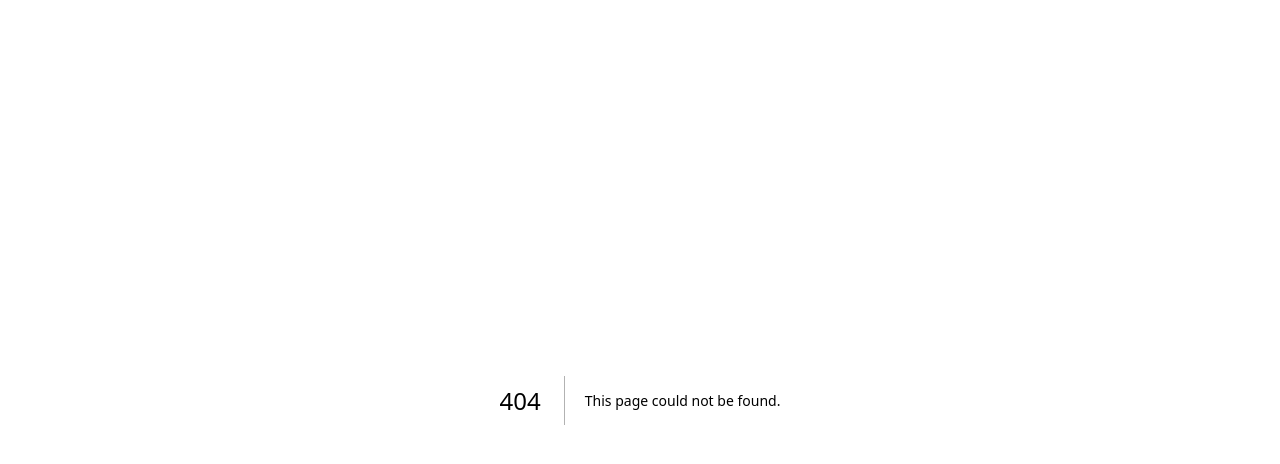
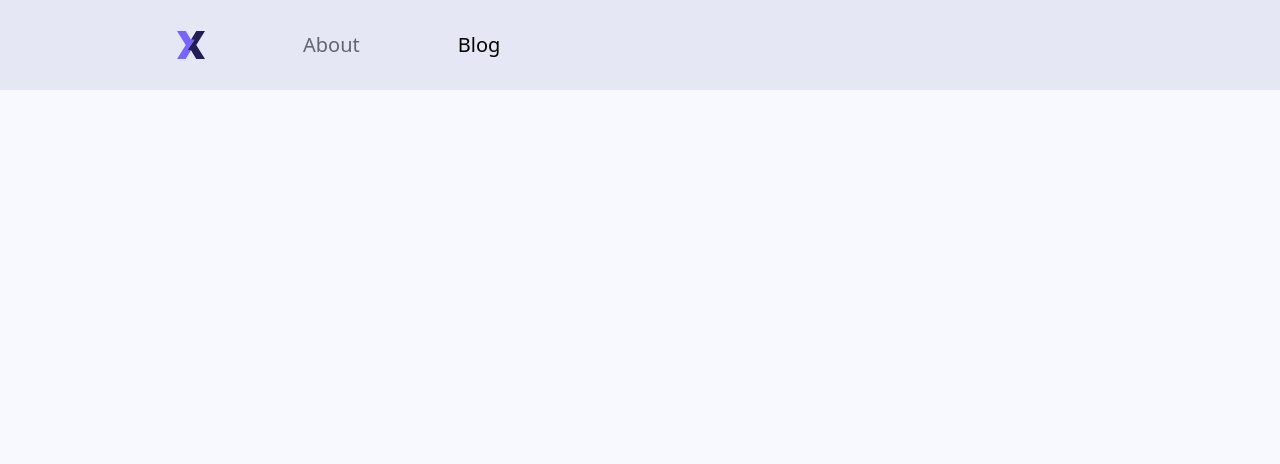
Before and after one commit to MaxRandle/portfolio-website-v5, a Next.js app: page /blog in a window 1280 px wide. Before the commit this address had no page. Shown: the top 464 px of the page. Built offline with nearby package versions, Linux system fonts and the light colour scheme.

Commit message:
add AppNavHeader

```diff
--- a/src/app/(home)/page.tsx
+++ b/src/app/(home)/page.tsx
@@ -1,24 +1,12 @@
-import { Nav, NavLink } from "@ui/Nav";
+import { HeroSection } from "./HeroSection";
+import { AppNavHeader } from "@components/AppNavHeader";
 import { TechStackSection } from "./TechStackSection";
-import { Container } from "@ui/Container";
-import { LinkStyleButton } from "@ui/Link";
-import { BrandLogoIcon } from "@components/BrandLogoIcon";
-import { HeroSection } from "./HeroSection";
+import { ROUTE_MAP } from "@config/index";
 
 export default function Home() {
   return (
     <>
-      <Nav>
-        <Container className="flex items-center justify-between gap-6 sm:justify-start sm:gap-20">
-          <LinkStyleButton className="shrink-0 p-2 border border-transparent">
-            <BrandLogoIcon size={28} />
-          </LinkStyleButton>
-          <NavLink isActive href={"/"}>
-            About
-          </NavLink>
-          <NavLink href={"/blog"}>Blog</NavLink>
-        </Container>
-      </Nav>
+      <AppNavHeader currentRoute={ROUTE_MAP.about.root} />
       <main>
         <HeroSection />
         <TechStackSection />
--- /dev/null
+++ b/src/app/blog/page.tsx
@@ -0,0 +1,17 @@
+import { AppNavHeader } from "@components/AppNavHeader";
+import { ROUTE_MAP } from "@config/index";
+import { Container } from "@ui/Container";
+import { Section } from "@ui/Section";
+
+export default function BlogPage() {
+  return (
+    <>
+      <AppNavHeader currentRoute={ROUTE_MAP.blogPosts.root} />
+      <main>
+        <Section>
+          <Container></Container>
+        </Section>
+      </main>
+    </>
+  );
+}
--- /dev/null
+++ b/src/components/AppNavHeader.tsx
@@ -0,0 +1,33 @@
+import { Nav, NavLink, NavProps } from "@ui/Nav";
+import { Container } from "@ui/Container";
+import { LinkStyleButton } from "@ui/Link";
+import { BrandLogoIcon } from "@components/BrandLogoIcon";
+import { ROUTE_MAP } from "@config/index";
+
+type Props = NavProps & {
+  currentRoute: string;
+};
+
+export function AppNavHeader({ currentRoute, ...props }: Props) {
+  return (
+    <Nav {...props}>
+      <Container className="flex items-center justify-between gap-6 sm:justify-start sm:gap-20">
+        <LinkStyleButton className="shrink-0 p-2 border border-transparent">
+          <BrandLogoIcon size={28} />
+        </LinkStyleButton>
+        <NavLink
+          href={ROUTE_MAP.about.root}
+          isActive={currentRoute === ROUTE_MAP.about.root}
+        >
+          About
+        </NavLink>
+        <NavLink
+          href={ROUTE_MAP.blogPosts.root}
+          isActive={currentRoute === ROUTE_MAP.blogPosts.root}
+        >
+          Blog
+        </NavLink>
+      </Container>
+    </Nav>
+  );
+}
```
